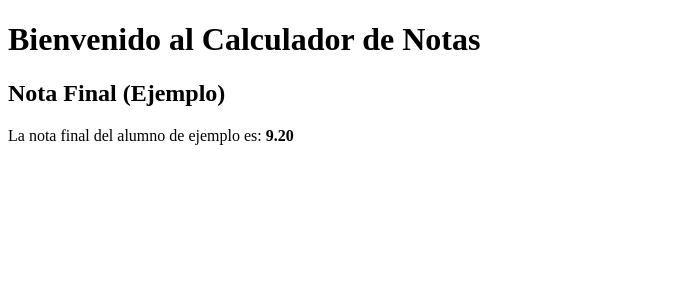
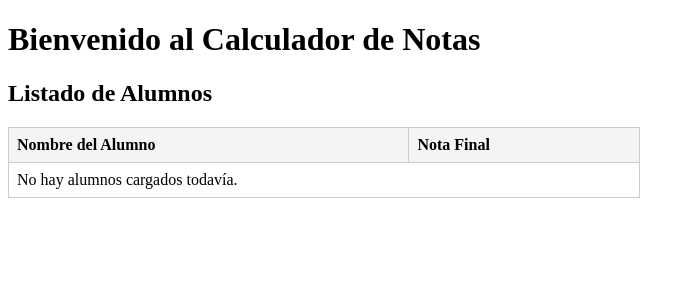
Before and after one commit to aehansen/proyecto_calificaciones, a Flask app: page / in a window 1280 px wide. Shown: the top 300 px of the page, without its empty margins (0-695 px from the left). Run offline with Flask 3, Linux system fonts and the light colour scheme.

Commit message:
Add files via upload

```diff
--- a/app.py
+++ b/app.py
@@ -1,4 +1,4 @@
-from flask import Flask, render_template
+from flask import Flask, render_template, request, redirect, url_for
 from flask_sqlalchemy import SQLAlchemy
 
 # Creamos la instancia de la aplicación
@@ -50,16 +50,12 @@ def calcular_nota_final(notas_alumno, ponderaciones):
 # Esta es una URL que la gente puede visitar.
 @app.route("/")
 def inicio():
-    alumno_ejemplo = {
-        "parciales": [8, 10],
-        "tps": [9],
-        "conceptual": [10]
-    }
-    nota = calcular_nota_final(alumno_ejemplo, PONDERACION_CURSO)
+    # 1. Obtenemos TODOS los alumnos desde la base de datos
+    alumnos_db = Alumno.query.all()
 
-    # ¡Ahora usamos el template!
-    # Le pasamos la variable 'nota' a HTML como 'nota_calculada'
-    return render_template("index.html", nota_calculada=f"{nota:.2f}")
+    # 2. Se los pasamos al template HTML
+    # (Por ahora, la tabla estará vacía, ¡y eso está bien!)
+    return render_template("index.html", alumnos=alumnos_db)
 
 with app.app_context():
     db.create_all()
--- a/templates/index.html
+++ b/templates/index.html
@@ -3,12 +3,36 @@
 <head>
     <meta charset="UTF-8">
     <title>Calculadora de Notas</title>
-    </head>
+    <style>
+        table { border-collapse: collapse; width: 50%; }
+        th, td { border: 1px solid #ccc; padding: 8px; text-align: left; }
+        th { background-color: #f4f4f4; }
+        form { margin-top: 20px; }
+    </style>
+</head>
 <body>
     <h1>Bienvenido al Calculador de Notas</h1>
 
-    <h2>Nota Final (Ejemplo)</h2>
-    <p>La nota final del alumno de ejemplo es: <strong>{{ nota_calculada }}</strong></p>
+    <h2>Listado de Alumnos</h2>
+    <table>
+        <thead>
+            <tr>
+                <th>Nombre del Alumno</th>
+                <th>Nota Final</th>
+            </tr>
+        </thead>
+        <tbody>
+            {% for alumno in alumnos %}
+            <tr>
+                <td>{{ alumno.nombre }}</td>
+                <td>(pendiente)</td> </tr>
+            {% else %}
+            <tr>
+                <td colspan="2">No hay alumnos cargados todavía.</td>
+            </tr>
+            {% endfor %}
+        </tbody>
+    </table>
 
 </body>
 </html>
```
